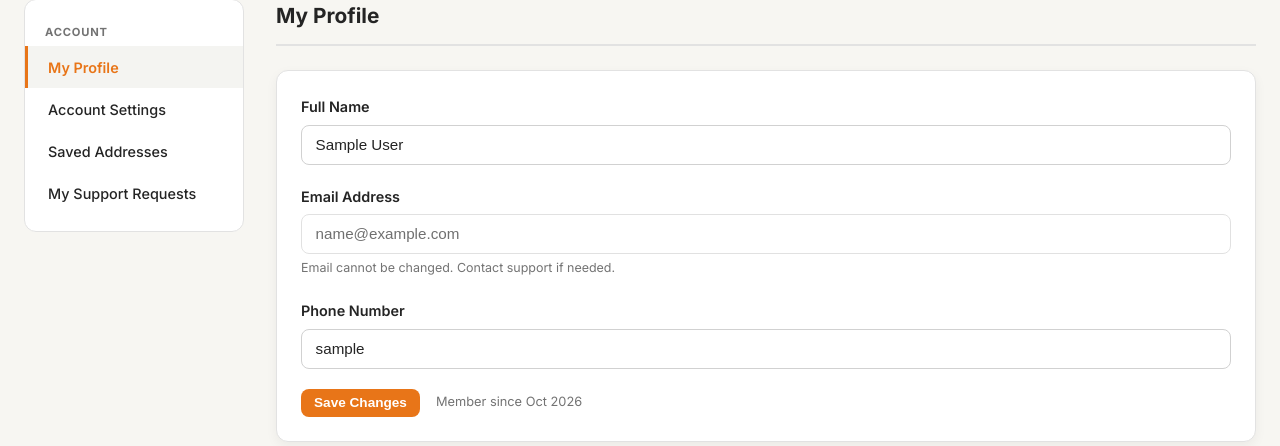
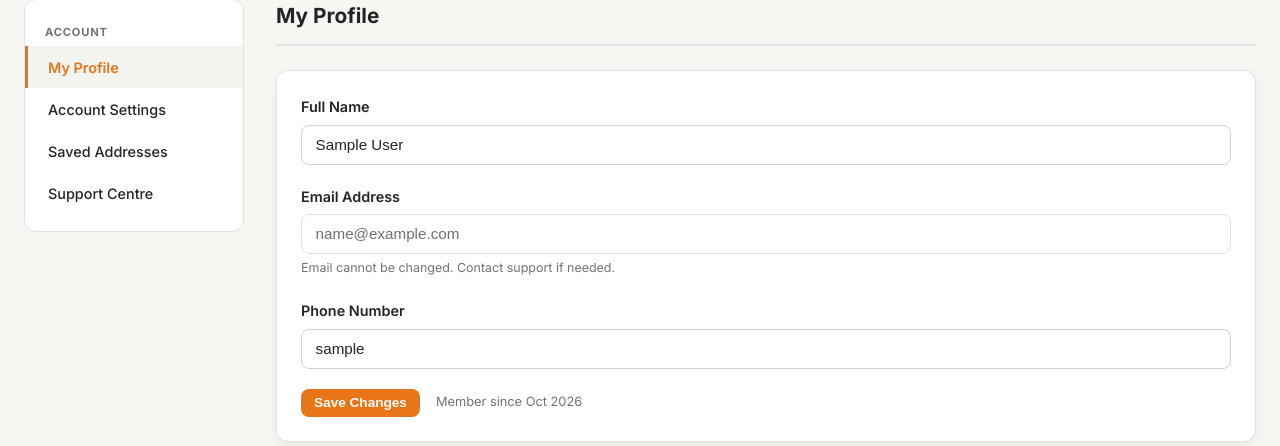
Before and after one commit to guhanBR/capstone, a Flask app: page /customer/profile in a window 1280 px wide. Shown: the part 182-628 px from the top of the page. Run offline with Flask 3, Linux system fonts and the light colour scheme; the visitor is signed in with stand-in values (Sample User, id 1); data that the repository does not hold is empty; parts of the project's set-up code (start-up, migrations or seed data) failed here and were passed over; some libraries are stand-ins or nearby versions.

Commit message:
feat: add customer profile and base layout templates along with support tracking tests

```diff
--- a/app/templates/base.html
+++ b/app/templates/base.html
@@ -73,7 +73,7 @@
                             <div class="dropdown-section-label">Account</div>
                             <a href="{{ url_for('customer.profile', section='profile') }}" class="dropdown-item">My Profile</a>
                             <a href="{{ url_for('orders.order_history') }}" class="dropdown-item">My Orders</a>
-                            <a href="{{ url_for('customer.profile', section='support_requests') }}" class="dropdown-item">My Support Requests</a>
+                            <a href="{{ url_for('customer.profile', section='support_requests') }}" class="dropdown-item">Support Centre</a>
                             <a href="{{ url_for('customer.wishlist') }}" class="dropdown-item">Wishlist</a>
                             <a href="{{ url_for('customer.my_reviews') }}" class="dropdown-item">My Reviews</a>
 
--- a/app/templates/customer/profile.html
+++ b/app/templates/customer/profile.html
@@ -26,7 +26,7 @@
         </a>
         <a href="{{ url_for('customer.profile', section='support_requests') }}"
            class="account-sidebar-link {% if active_section == 'support_requests' %}active{% endif %}">
-            My Support Requests
+            Support Centre
         </a>
     </aside>
 
@@ -251,7 +251,7 @@
 
         <!-- ── SUPPORT REQUESTS SECTION ── -->
         {% elif active_section == 'support_requests' %}
-        <div class="account-section-title">My Support Requests</div>
+        <div class="account-section-title">Support Centre</div>
 
         {% if support_requests %}
             <div style="display: flex; flex-direction: column; gap: 1.25rem;">
```
Also changed, not shown: tests/test_support_tracking.py (+1 -1 lines).
